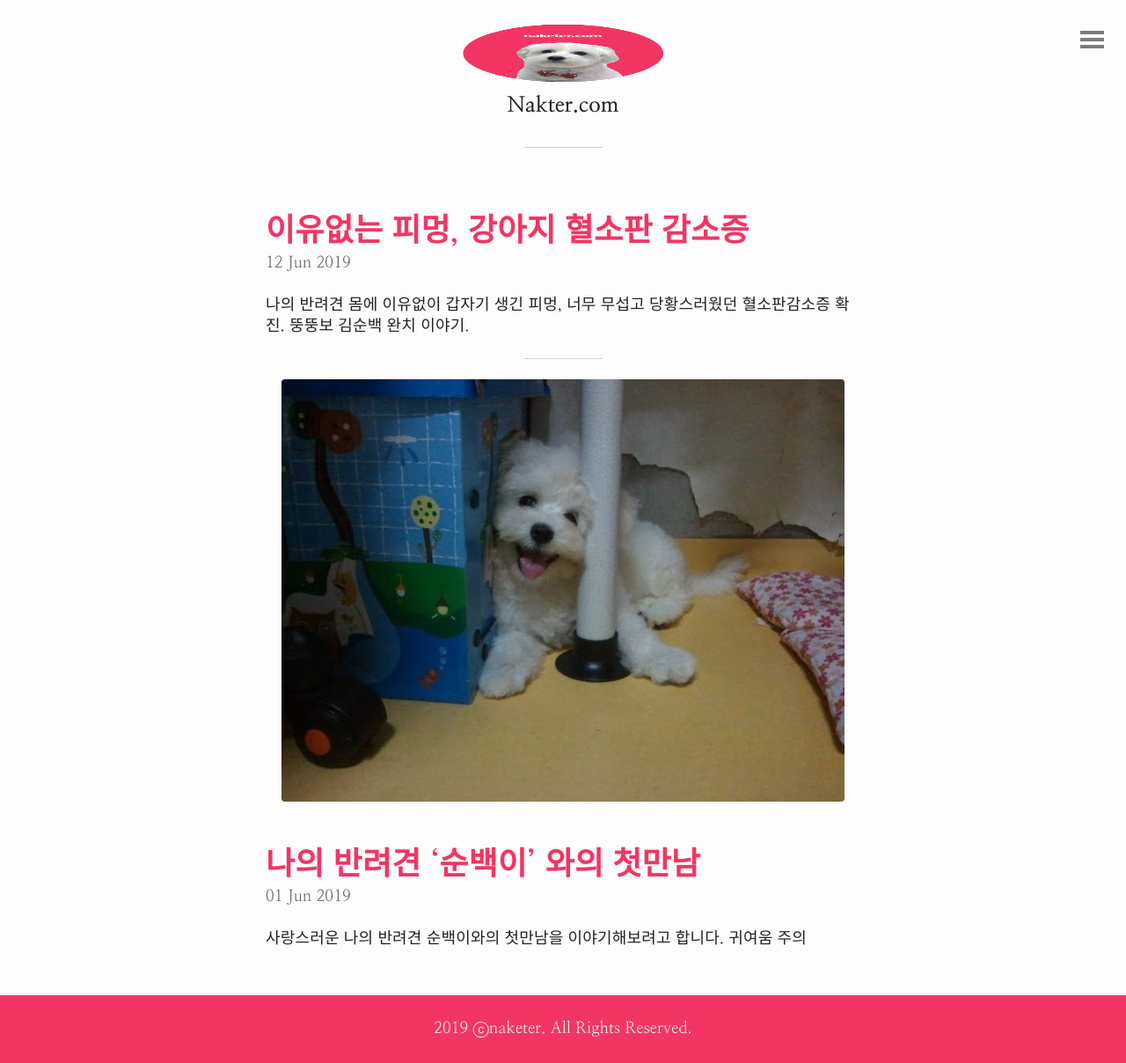
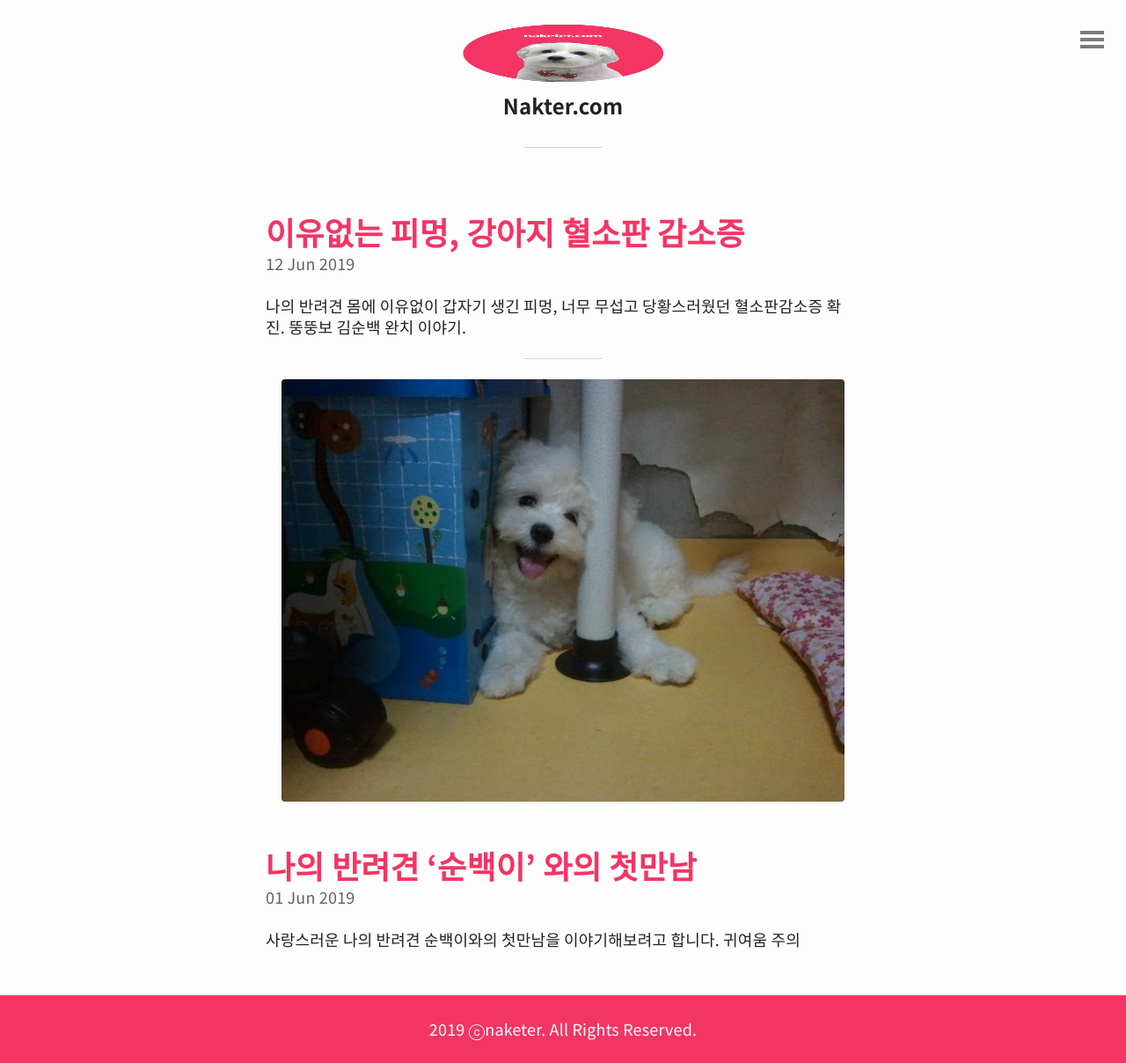
Before and after one commit to nayoungeee/naketer, a Jekyll site: the page built from index.html, in a window 1280 px wide. Shown: the whole page at 88% size. Built offline with Jekyll 4.4.1, drawn with Linux system fonts in a browser that asks for light colours; the list of posts is cut into pages by our own code.

Commit message:
Update typography.scss

```diff
--- a/_sass/typography.scss
+++ b/_sass/typography.scss
@@ -1,11 +1,12 @@
-@import url('https://fonts.googleapis.com/css?family=Nanum+Myeongjo:400,700&display=swap');
+@import url('https://fonts.googleapis.com/css?family=Noto+Sans+KR:400,700&display=swap');
+
 /*- Typography -*/
 //
 // Based on the typographic scale: 12, 14, 16, 18, 21, 24, 36, 48, 60, 72.
 //
 
 body {
-	font-family: 'Nanum Myeongjo', sans-serif;
+	font-family: 'Noto Sans KR', sans-serif;
 	letter-spacing: 0.01em;
 }
 
```
